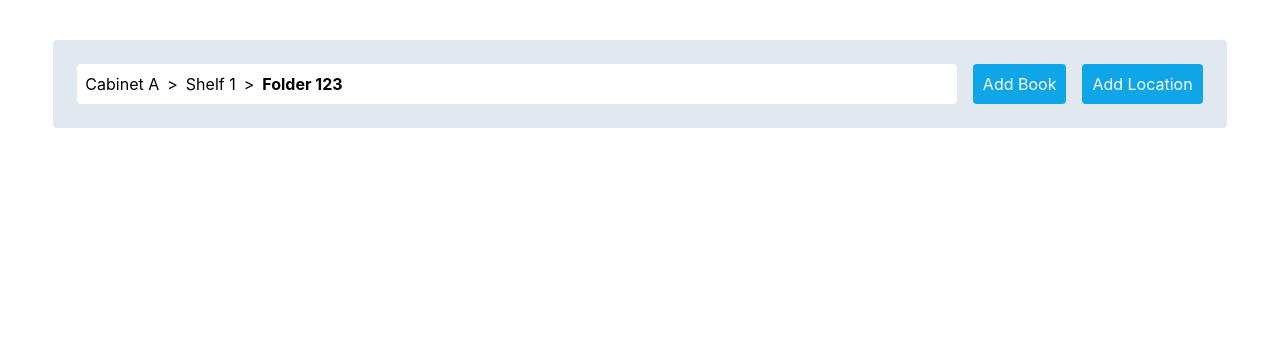
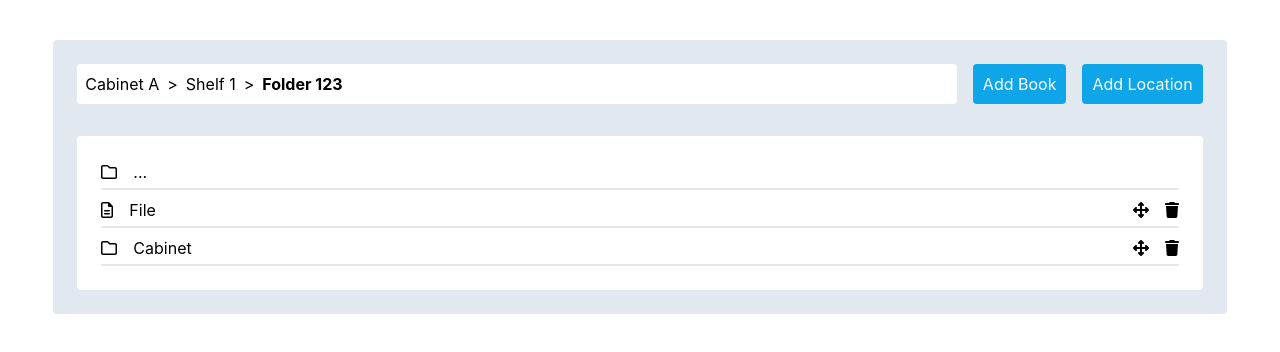
Before and after one commit to albertBuenaventura/book-directory-js, a React (Create React App) app in the folder frontend/: page / in a window 1280 px wide. Shown: the top 352 px of the page. Built offline with nearby package versions, Linux system fonts and the light colour scheme.

Commit message:
feat: directory list page

```diff
--- a/frontend/package.json
+++ b/frontend/package.json
@@ -3,6 +3,10 @@
   "version": "0.1.0",
   "private": true,
   "dependencies": {
+    "@fortawesome/fontawesome-svg-core": "^6.4.0",
+    "@fortawesome/free-regular-svg-icons": "^6.4.0",
+    "@fortawesome/free-solid-svg-icons": "^6.4.0",
+    "@fortawesome/react-fontawesome": "^0.2.0",
     "@testing-library/jest-dom": "^5.16.5",
     "@testing-library/react": "^13.4.0",
     "@testing-library/user-event": "^13.5.0",
--- a/frontend/src/App.tsx
+++ b/frontend/src/App.tsx
@@ -2,6 +2,7 @@ import React, { useCallback } from "react";
 import "./App.css";
 import { Breadcrumbs } from "./components/Breadcrumbs";
 import { Button } from "./components/Button";
+import { Directory, FileType } from "./containers/Directory/Directory";
 
 const breadcrumbs = [
   {
@@ -18,13 +19,26 @@ const breadcrumbs = [
   },
 ];
 
+const files = [
+  {
+    id: "test",
+    name: "File",
+    type: FileType.Book,
+  },
+  {
+    id: "111",
+    name: "Cabinet",
+    type: FileType.Location,
+  },
+];
+
 function App() {
   const addBook = useCallback(() => {}, []);
   const addLocation = useCallback(() => {}, []);
 
   return (
-    <div className="flex w-full h-full mt-10 justify-center">
-      <div className="flex bg-slate-200 p-6 w-11/12 max-w-7xl rounded">
+    <div className="flex flex-col w-full h-full mt-10 justify-center items-center gap-y-8">
+      <div className="flex flex-col gap-y-8 bg-slate-200 p-6 w-11/12 max-w-7xl rounded">
         <div className="flex w-full items-center gap-x-4">
           <Breadcrumbs paths={breadcrumbs} className="w-full" />
           <Button onClick={addBook} className="whitespace-nowrap">
@@ -34,6 +48,7 @@ function App() {
             Add Location
           </Button>
         </div>
+        <Directory files={files} />
       </div>
     </div>
   );
--- /dev/null
+++ b/frontend/src/containers/Directory/Directory.tsx
@@ -0,0 +1,75 @@
+import React from "react";
+import cx from "classnames";
+import { FontAwesomeIcon } from "@fortawesome/react-fontawesome";
+import { faFileLines, faFolder } from "@fortawesome/free-regular-svg-icons";
+import {
+  faArrowsUpDownLeftRight,
+  faTrash,
+} from "@fortawesome/free-solid-svg-icons";
+
+export enum FileType {
+  Book,
+  Location,
+}
+
+export type File = {
+  id: string;
+  name: string;
+  type: FileType;
+};
+
+export type DirectoryProps = {
+  files: File[];
+  onClickBack?: () => void;
+  onFolderClick?: (file: File) => void;
+  onFileDelete?: (file: File) => void;
+  hideBackFolder?: boolean;
+};
+
+export function Directory({
+  files,
+  onClickBack,
+  onFolderClick,
+  onFileDelete,
+  hideBackFolder = false,
+}: DirectoryProps) {
+  return (
+    <div className="flex flex-col bg-white rounded p-6 gap-y-2">
+      {!hideBackFolder && (
+        <div
+          className="flex items-center gap-x-4 pb-1 border-0 border-b-2 hover:bg-slate-100"
+          onClick={onClickBack}
+          role="button"
+        >
+          <FontAwesomeIcon icon={faFolder} />
+          <span>...</span>
+        </div>
+      )}
+      {files.map((file) => {
+        const isLocation = file.type === FileType.Location;
+
+        return (
+          <div className="flex items-center justify-between pb-1 border-0 border-b-2 hover:bg-slate-100">
+            <div
+              className={cx("flex items-center gap-x-4", {
+                "cursor-pointer": isLocation,
+              })}
+              onClick={isLocation ? () => onFolderClick?.(file) : undefined}
+            >
+              <FontAwesomeIcon icon={isLocation ? faFolder : faFileLines} />
+              <span>{file.name}</span>
+            </div>
+            <div className="flex gap-x-4">
+              <FontAwesomeIcon icon={faArrowsUpDownLeftRight} />
+              <FontAwesomeIcon
+                icon={faTrash}
+                onClick={() => onFileDelete?.(file)}
+                role="button"
+              />
+            </div>
+          </div>
+        );
+      })}
+    </div>
+  );
+}
```
Also changed, not shown: 1 other file (tests, documents, lock files or other folders).
